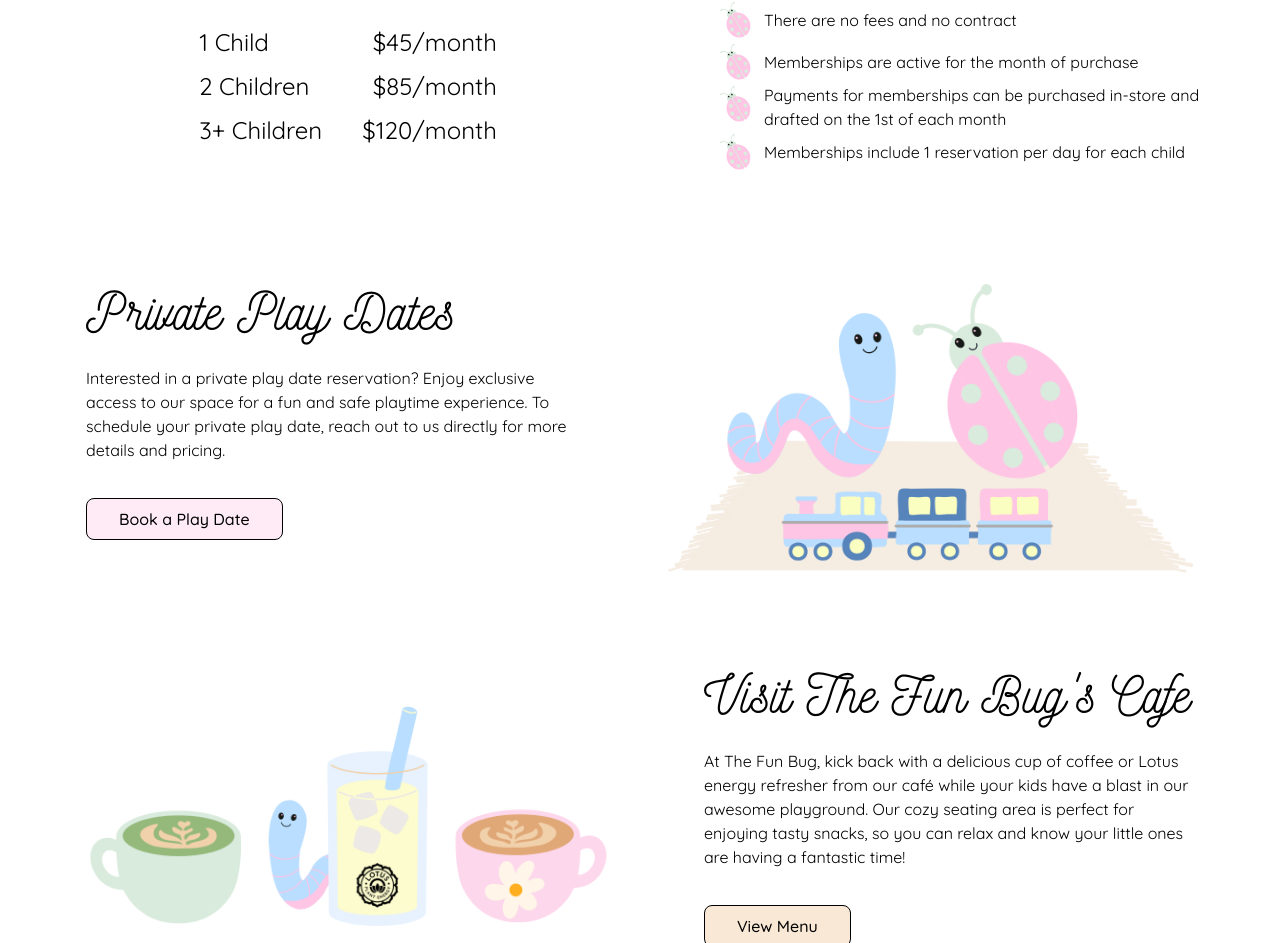
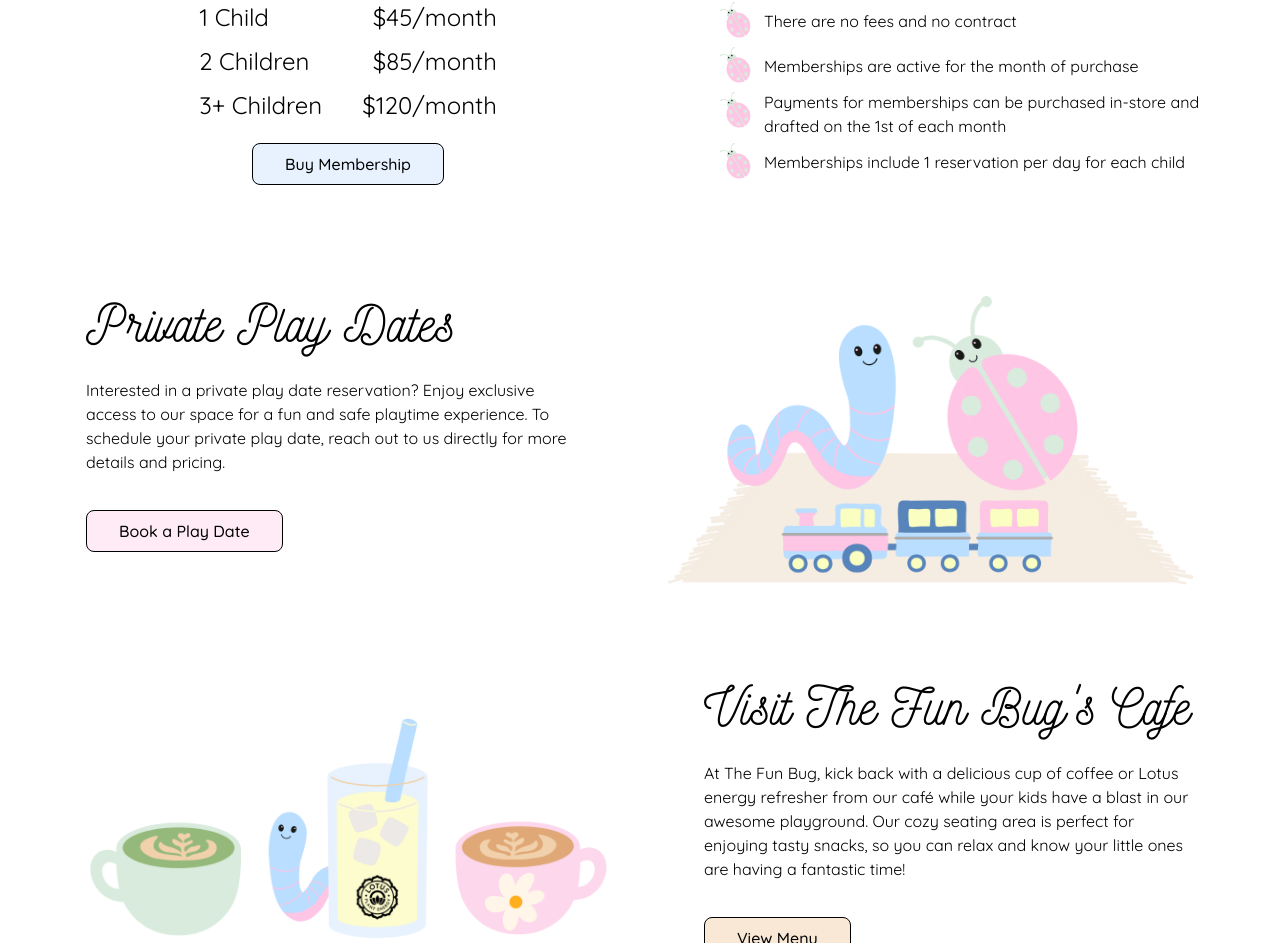
Before and after one commit to the-fun-bug/the-fun-bug, a Next.js app: page /pricing in a window 1280 px wide. Shown: the part 1872-2815 px from the top of the page. Built offline with nearby package versions, Linux system fonts and the light colour scheme.

Commit message:
add button to purchase membership

```diff
--- a/src/components/pricing/Memberships.tsx
+++ b/src/components/pricing/Memberships.tsx
@@ -1,6 +1,7 @@
 'use client';
 
 import React from 'react';
+import ButtonLink from '../common/ButtonLink';
 import Image from 'next/image';
 import bulletImg from './img/bullet.png';
 import { MembershipPricing } from './PricingPage';
@@ -42,6 +43,13 @@ export default function Memberships({
                 </p>
               </div>
             </div>
+            <ButtonLink
+              buttonText="Buy Membership"
+              buttonLink="https://app.acuityscheduling.com/catalog.php?owner=33135518"
+              buttonClass="bg-soft-blue hover:bg-worm-blue"
+              external={true}
+              excludeMargin={true}
+            />
           </div>
           <div className="grid grid-cols-1">
             {bullets.map((r, i) => (
```
